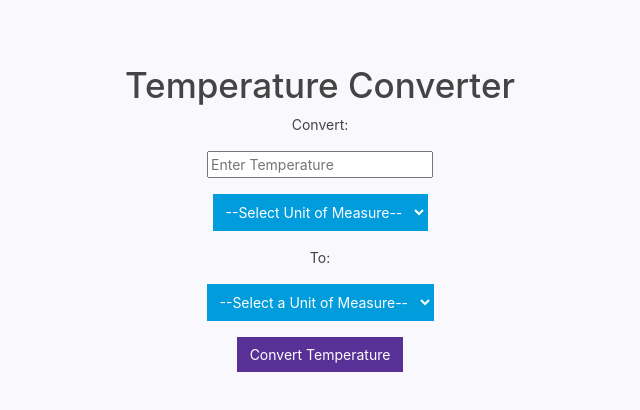
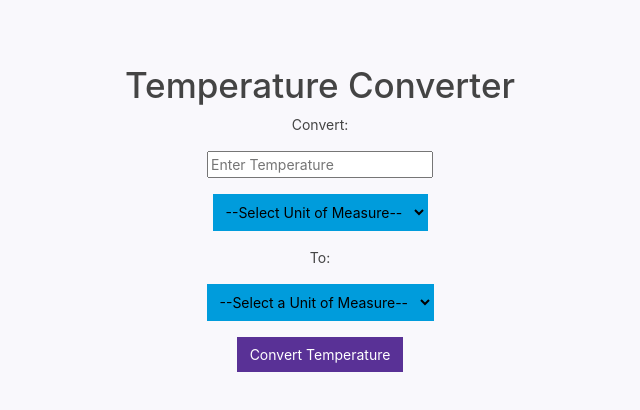
Before and after one commit to travisofwilliam/tempconverter, a Next.js app: page / in a window 1280 px wide. Shown: the top 410 px of the page, without its empty margins (320-960 px from the left). Built offline with nearby package versions, Linux system fonts and the light colour scheme.

Commit message:
text contrast

```diff
--- a/pages/index.js
+++ b/pages/index.js
@@ -67,7 +67,6 @@ const Index = () => {
         }
       }
     }
-    // setInput('')
   }
 
   return (
@@ -87,7 +86,7 @@ const Index = () => {
             placeholder='Enter Temperature'
           />
           <br />
-          <select className={`mb-3 dropdown p-2 ${unitBtn}`} value={unit} onChange={handleUnitChange}>
+          <select className={`mb-3 dropdown p-2 ${unitBtn}`} style={{ color: 'black' }} value={unit} onChange={handleUnitChange}>
             <option value="">--Select Unit of Measure--</option>
             <option value="farenheit">Farenheit</option>
             <option value="celsius">Celsius</option>
@@ -95,7 +94,7 @@ const Index = () => {
           </select>
           <br />
           <p>To: </p>
-          <select className={`mb-3 dropdown p-2 ${conversionBtn}`} value={conversionUnit} onChange={handleConversionUnitChange}>
+          <select className={`mb-3 dropdown p-2 ${conversionBtn}`} style={{ color: 'black' }} value={conversionUnit} onChange={handleConversionUnitChange}>
             <option value="">--Select a Unit of Measure--</option>
             <option value="farenheit">Farenheit</option>
             <option value="celsius">Celsius</option>
```
